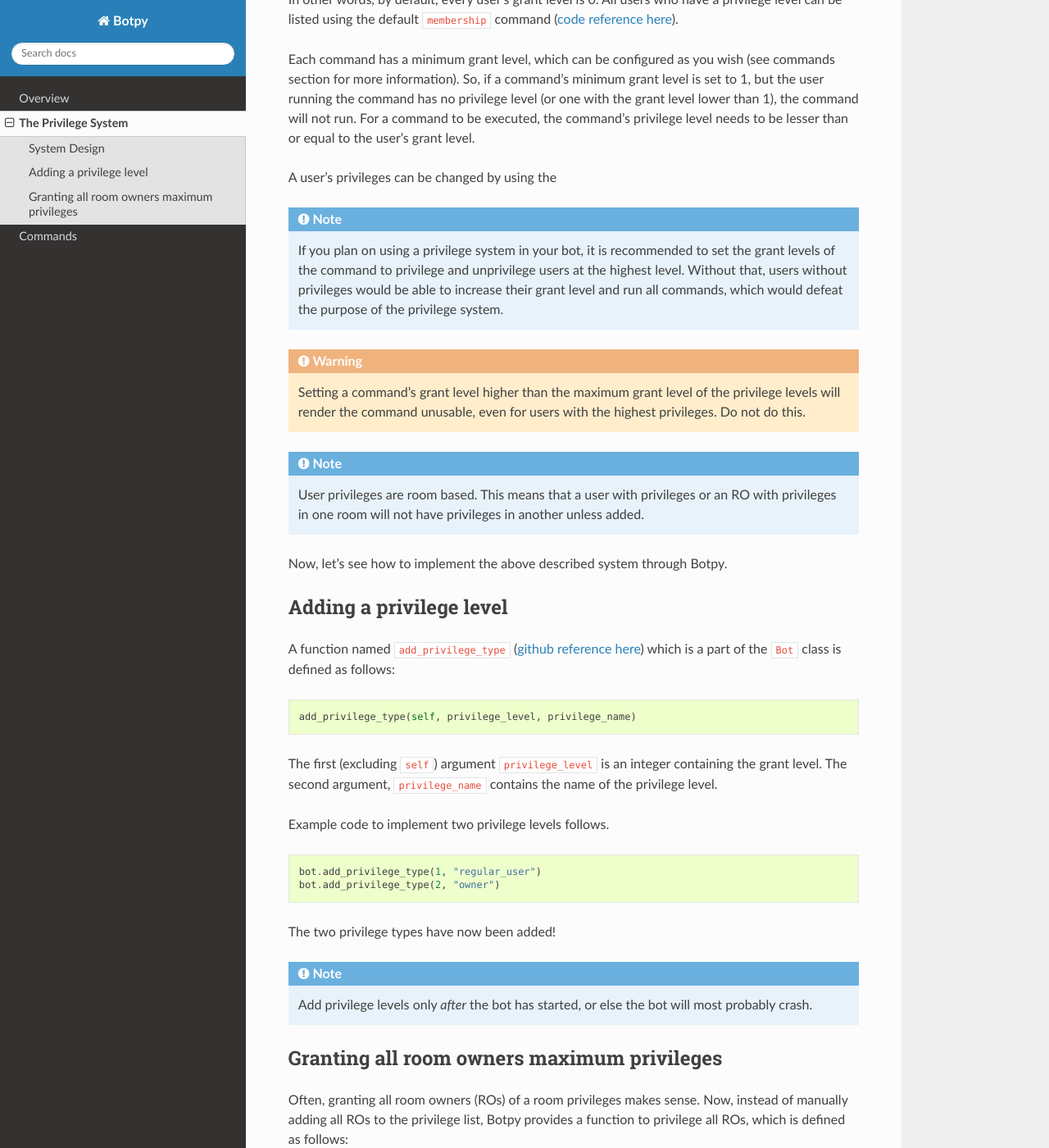
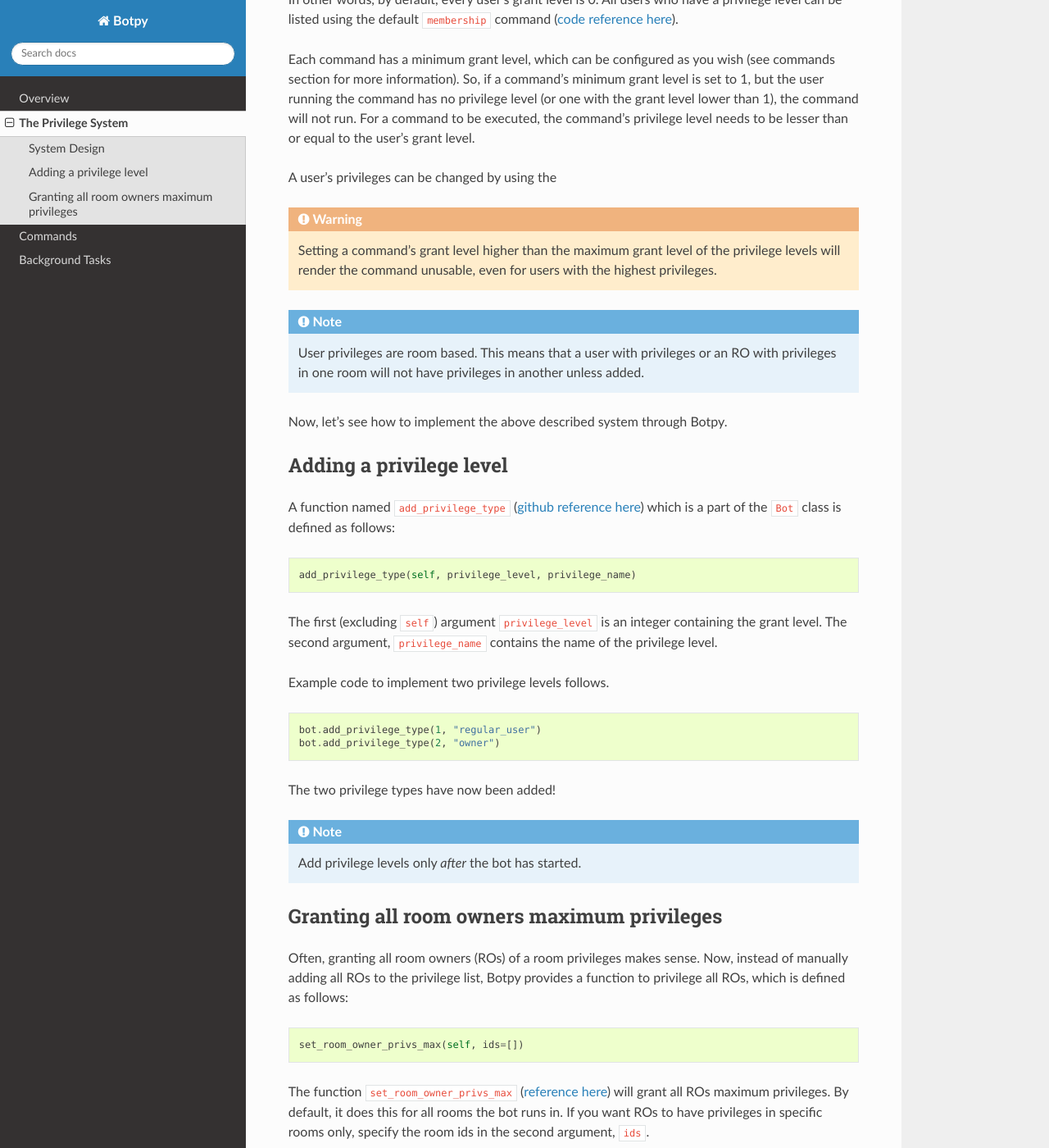
Before and after one commit to SOBotics/Botpy, a Sphinx documentation site: the page built from docs/privilege_system.rst, in a window 1280 px wide and 1400 px high, scrolled down 592 px. Shown: the whole window at 82% size. Built offline with Sphinx 7.4.7 and the Read the Docs theme 2.0.0, drawn with Linux system fonts in a browser that asks for light colours.

Commit message:
some background task docs

```diff
--- a/docs/index.rst
+++ b/docs/index.rst
@@ -49,6 +49,7 @@
   overview
   privilege_system
   commands
+  background_tasks
 
 .. _official site: http://www.wtfpl.net/
 .. _license text: https://github.com/SOBotics/Botpy/blob/master/LICENSE
--- a/docs/overview.rst
+++ b/docs/overview.rst
@@ -1,7 +1,7 @@
 Overview
 ========
 
-This section will provide a small introduction to headstart you understanding Botpy. At the end, we will construct a simple chatbot.
+This section covers the paramters of the Bot object, and constructs a simple chatbot at the end.
 
 The Bot Object
 --------------
@@ -24,8 +24,6 @@
 
   1. All commands which can be run by the bot will have to be listed in this argument.
   2. The command will have appropriate functions for command usage, privileges and code to be run on invocation. Look at the commands section in the User Guide for more information on writing commands.
-
-.. warning:: Objects passed through this argument which do not adhere to the given command format will lead to the bot malfunctioning to an extent which cannot be predicted.
 
 3. :code:`room_ids` is a list consisting of room ids the bot should join.
 
--- a/docs/privilege_system.rst
+++ b/docs/privilege_system.rst
@@ -27,9 +27,7 @@
 
 A user's privileges can be changed by using the
 
-.. note:: If you plan on using a privilege system in your bot, it is recommended to set the grant levels of the command to privilege and unprivilege users at the highest level. Without that, users without privileges would be able to increase their grant level and run all commands, which would defeat the purpose of the privilege system.
-
-.. warning:: Setting a command's grant level higher than the maximum grant level of the privilege levels will render the command unusable, even for users with the highest privileges. Do not do this.
+.. warning:: Setting a command's grant level higher than the maximum grant level of the privilege levels will render the command unusable, even for users with the highest privileges.
 
 .. note:: User privileges are room based. This means that a user with privileges or an RO with privileges in one room will not have privileges in another unless added.
 
@@ -57,7 +55,7 @@
 
 The two privilege types have now been added!
 
-.. note:: Add privilege levels only *after* the bot has started, or else the bot will most probably crash.
+.. note:: Add privilege levels only *after* the bot has started.
 
 Granting all room owners maximum privileges
 -------------------------------------------
```
Also changed, not shown: docs/background_tasks.rst (added, +56 -0 lines).
